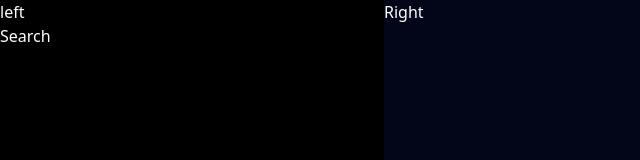
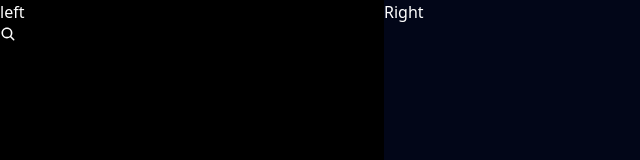
Before and after one commit to AnkitaArya04/ChatApp, a React (Vite) app in the folder Frontend/: page / in a window 1280 px wide. Shown: the top 160 px of the page, without its empty margins (0-640 px from the left). Built offline with nearby package versions, Linux system fonts and the light colour scheme.

Commit message:
tailwind css set up

```diff
--- a/Frontend/src/home/left/Search.jsx
+++ b/Frontend/src/home/left/Search.jsx
@@ -1,9 +1,16 @@
 import React from 'react'
-
+import {IoSearch} from "react-icons/io5"
 const Search = () => {
   return (
     <div>
-      Search
+     <form action="">
+        <label className="input input-bordered flex items-center gap-2">
+
+        </label>
+        <button>
+            <IoSearch/>
+        </button>
+     </form>
     </div>
   )
 }
```
